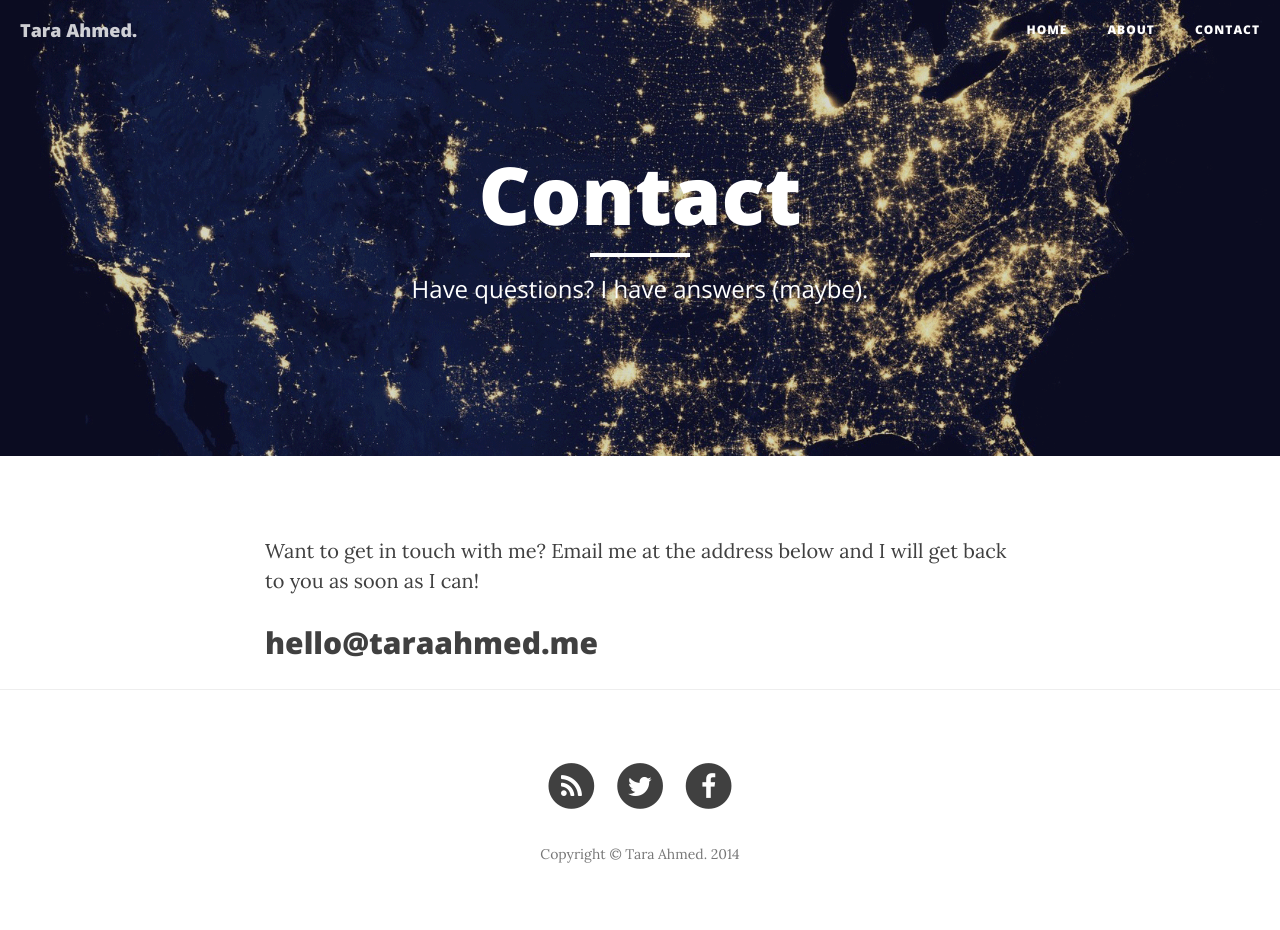
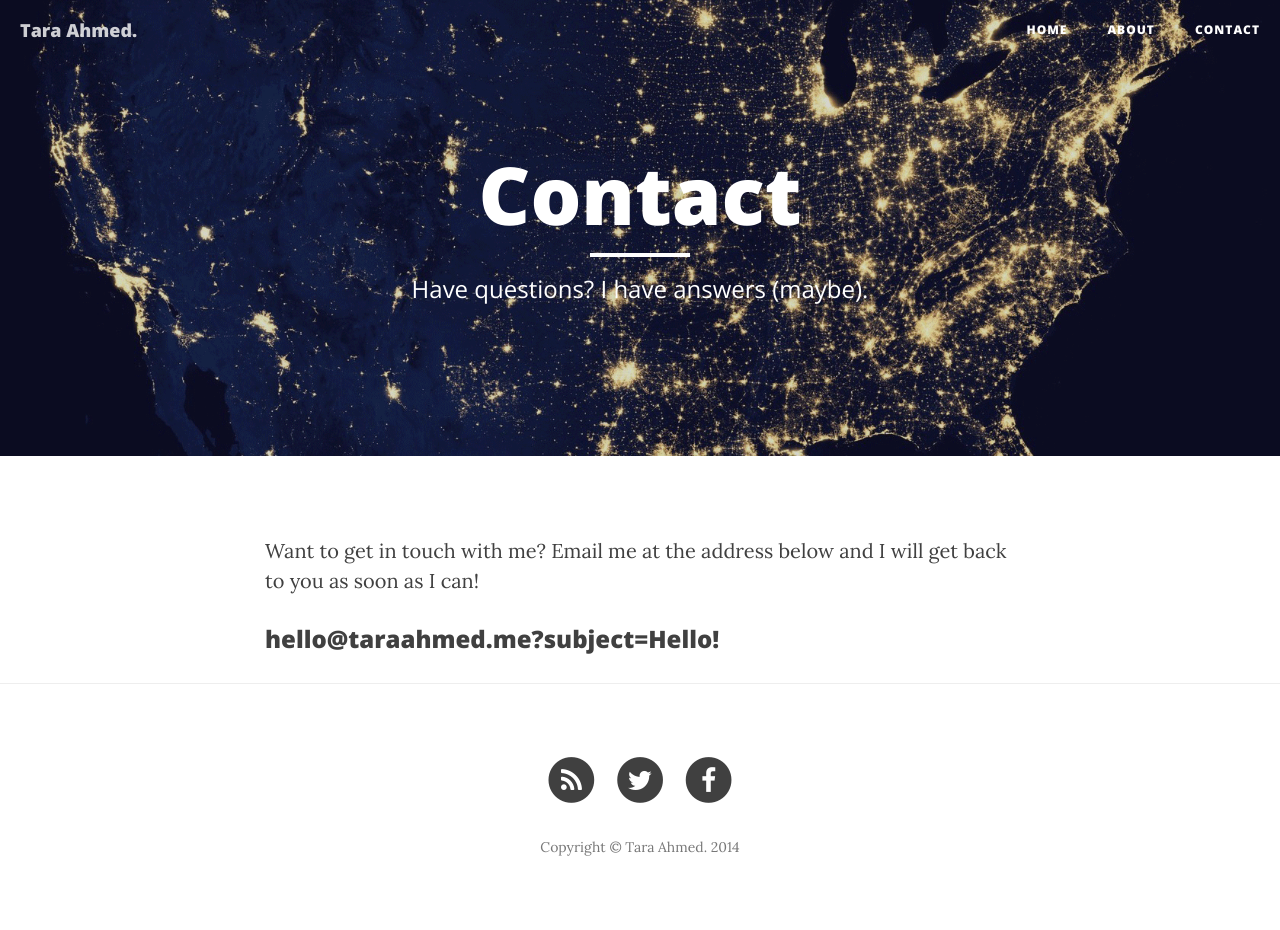
Before and after one commit to taraahmed/taraahmed.github.io, a Jekyll site: the page built from contact.html, in a window 1280 px wide. Built offline with Jekyll 4.4.1, drawn with Linux system fonts in a browser that asks for light colours; nearby versions of some CDN libraries.

Commit message:
Update contact.html

```diff
--- a/contact.html
+++ b/contact.html
@@ -7,7 +7,7 @@ header-img: "img/contact-bg.jpg"
 
 <p>Want to get in touch with me? Email me at the address below and I will get back to you as soon as I can!</p>
 
-<h2><a href="mailto:hello@taraahmed.me">hello@taraahmed.me</a></h2>
+<h3><a href="mailto:hello@taraahmed.me">hello@taraahmed.me?subject=Hello!</a></h3>
 
 <!--<form method="POST" action="http://forms.brace.io/hello@taraahmed.me" name="sentMessage" id="contactForm" novalidate>
     <div class="row control-group">
```
